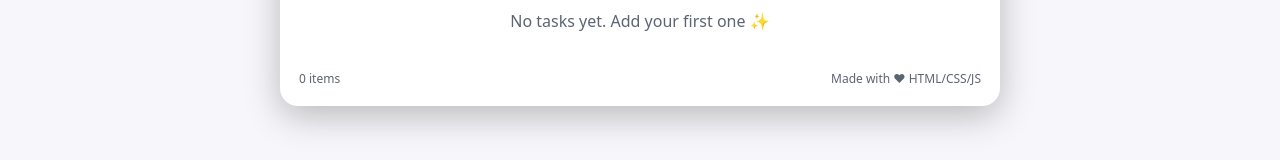
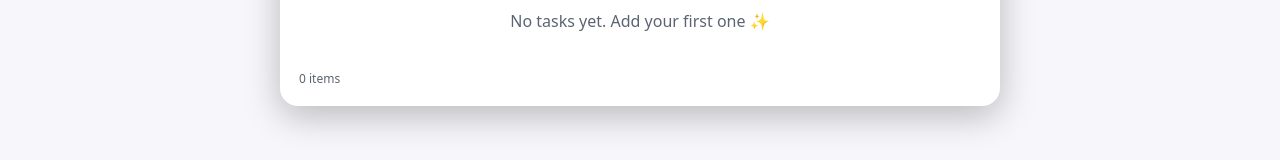
Before and after one commit to sahibaGalaxy02/to-do-list, a plain HTML site: page index.html in a window 1280 px wide. Shown: the part 461-621 px from the top of the page. Drawn offline with Linux system fonts and the light colour scheme.

Commit message:
initial commit

```diff
--- a/index.html
+++ b/index.html
@@ -33,7 +33,6 @@
 
     <footer>
       <span id="count">0 items</span>
-      <span>Made with <span aria-hidden>❤</span> HTML/CSS/JS</span>
     </footer>
   </main>
 
```
